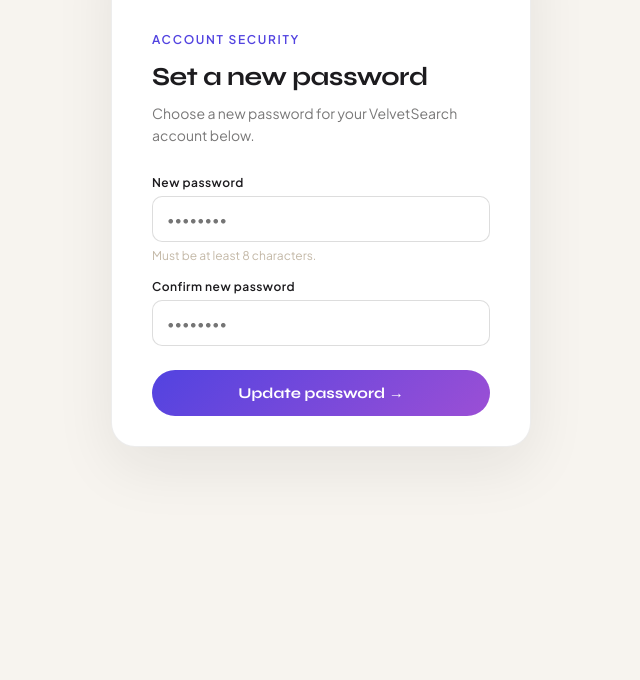
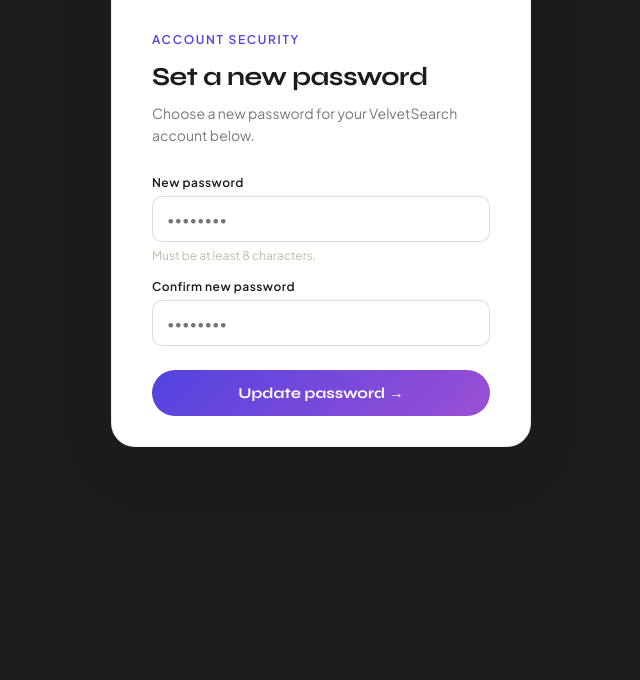
Before and after one commit to velvetsearch/velvetsearch-web, a plain HTML site: page reset-password.html in a window 1280 px wide. Shown: the part 120-800 px from the top of the page, without its empty margins (319-959 px from the left). Drawn offline with nearby package versions, Linux system fonts and the light colour scheme.

Commit message:
Update reset-password.html

```diff
--- a/reset-password.html
+++ b/reset-password.html
@@ -27,7 +27,7 @@
 
   body {
     font-family: 'Plus Jakarta Sans', sans-serif;
-    background: var(--cream);
+    background: var(--dark);
     color: var(--dark);
     -webkit-font-smoothing: antialiased;
     min-height: 100vh;
```
